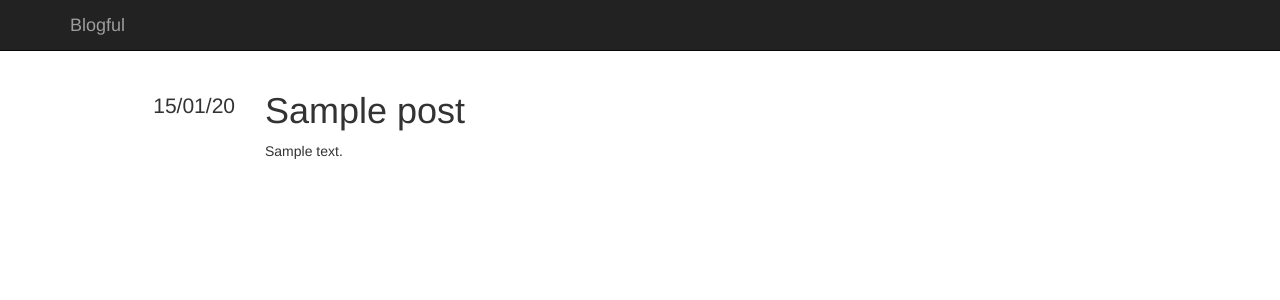
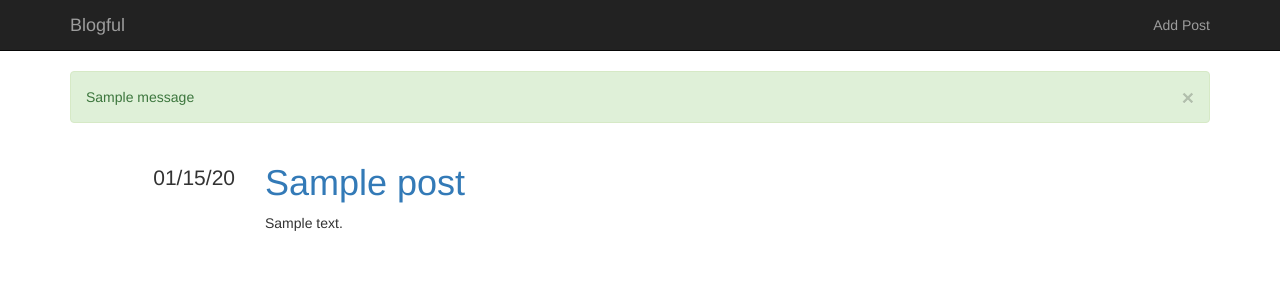
Before and after one commit to macinnis82/blogful, a Flask app: page / in a window 1280 px wide. Shown: the top 300 px of the page. Run offline with Flask 2, Linux system fonts and the light colour scheme; tables that the repository leaves empty hold one stand-in row (values such as "Sample post"); one stand-in notice (Sample message) is shown; some libraries are stand-ins or nearby versions.

Commit message:
Added ability to edit & delete posts & added ckeditor to be used as the textarea for adding and editing posts

```diff
--- a/blog/__init__.py
+++ b/blog/__init__.py
@@ -5,6 +5,7 @@ from flask import Flask
 app = Flask(__name__)
 config_path = os.environ.get("CONFIG_PATH", "blog.config.DevelopmentConfig")
 app.config.from_object(config_path)
+app.secret_key = 'some_secret'
 
 from . import views
 from . import filters
--- a/blog/templates/add_post.html
+++ b/blog/templates/add_post.html
@@ -16,4 +16,8 @@
     <button type="submit" class="btn btn-default">Submit</button>
   </form>
 
+  <script>
+      CKEDITOR.replace( 'content' );
+  </script>
+
 {% endblock %}
--- a/blog/templates/base.html
+++ b/blog/templates/base.html
@@ -18,6 +18,8 @@
     <script src="http://code.jquery.com/jquery-2.1.1.min.js"></script>
     <!-- Bootstrap -->
     <script src="//netdna.bootstrapcdn.com/bootstrap/3.1.1/js/bootstrap.min.js"></script>
+    <!--ckEditor-->
+    <script src="//cdn.ckeditor.com/4.5.3/standard/ckeditor.js"></script>
   </head>
 
   <body>
@@ -33,12 +35,27 @@
           <a class="navbar-brand" href="{{ url_for('posts') }}">Blogful</a>
         </div>
         <div class="collapse navbar-collapse">
-          <ul class="nav navbar-nav navbar-right"></ul>
+          <ul class="nav navbar-nav navbar-right">
+            <li><a href="{{ url_for('add_post') }}">Add Post</a></li>
+          </ul>
         </div>
       </div>
     </div>
 
+
+
     <div class="container">
+      {% with messages = get_flashed_messages() %}
+        {% if messages %}
+          <div class="alert alert-success" role="alert">
+            {% for message in messages %}
+              <button type="button" class="close" data-dismiss="alert">&times;</button>
+              {{ message }}
+            {% endfor %}
+          </div>
+        {% endif %}
+      {% endwith %}
+
       {% block content %}{% endblock %}
     </div>
   </body>
--- a/blog/templates/macros.html
+++ b/blog/templates/macros.html
@@ -3,8 +3,28 @@
     <div class="col-md-2 text-right metadata">
         <ul class="list-unstyled">
             <li>
-              {{ post.datetime | dateformat("%d/%m/%y") }}
+                {{ post.datetime | dateformat("%m/%d/%y") }}
             </li>
+        </ul>
+    </div>
+    <div class="col-md-10">
+        <h1>
+            <a href="{{ url_for('show_post', post_id=post.id) }}"> {{ post.title }} </a>
+        </h1>
+        {{ post.content | safe }}
+    </div>
+  </div>
+{% endmacro %}
+
+{% macro render_single_post(post) %}
+  <div class="row">
+    <div class="col-md-2 text-right metadata">
+        <ul class="list-unstyled">
+            <li>
+                {{ post.datetime | dateformat("%m/%d/%y") }}
+            </li>
+            <li><a href="{{ url_for('edit_post', post_id=post.id) }}">Edit</a></li>
+            <li><a href="{{ url_for('delete_post', post_id=post.id) }}" class="delete" data-confirm="Are you sure would like to delete?">Delete</a></li>
         </ul>
     </div>
     <div class="col-md-10">
@@ -14,4 +34,21 @@
         {{ post.content | safe }}
     </div>
   </div>
+  <!--confirm an delete with a dialog box-->
+  <script>
+    var deleteLinks = document.querySelectorAll('.delete');
+
+    for (var i = 0; i < deleteLinks.length; i++) {
+      deleteLinks[i].addEventListener('click', function(event) {
+          event.preventDefault();
+
+          var choice = confirm(this.getAttribute('data-confirm'));
+
+          if (choice) {
+            window.location.href = this.getAttribute('href');
+            console.log(window.location.href);
+          }
+      });
+    }
+  </script>
 {% endmacro %}
--- a/blog/templates/posts.html
+++ b/blog/templates/posts.html
@@ -3,7 +3,7 @@
 {% block content %}
 
 {% for post in posts %}
-  {{ macros.render_post(post) }}
+   {{ macros.render_post(post) }}
 {% endfor %}
 
 <ul class="pager">
--- a/blog/views.py
+++ b/blog/views.py
@@ -1,6 +1,6 @@
 import mistune
 
-from flask import render_template, request, redirect, url_for
+from flask import render_template, request, redirect, url_for, flash
 
 from blog import app
 from .database import session
@@ -34,16 +34,73 @@ def posts(page=1, paginate_by=10):
     total_pages=total_pages
   )
 
-@app.route("/post/add", methods=["GET"])
-def add_post_get():
-  return render_template("add_post.html")
+# @app.route("/post/add", methods=["GET"])
+# def add_post_get():
+#   return render_template("add_post.html")
 
-@app.route("/post/add", methods=["POST"])
-def add_post_post():
-  post = Post(
-    title=request.form["title"],
-    content=mistune.markdown(request.form["content"])
-  )
-  session.add(post)
+# @app.route("/post/add", methods=["POST"])
+# def add_post_post():
+#   post = Post(
+#     title=request.form["title"],
+#     content=mistune.markdown(request.form["content"])
+#   )
+#   session.add(post)
+#   session.commit()
+#   return redirect(url_for("posts"))
+
+@app.route("/post/add", methods=["GET", "POST"])
+def add_post():
+  if request.method == "POST":
+    post = Post(
+      title=request.form["title"],
+      content=request.form["content"]
+    )
+    session.add(post)
+    session.commit()
+    flash("Post added successfully!")
+    return redirect(url_for("posts"))
+  else:
+    return render_template("add_post.html")
+
+@app.route("/post/<int:post_id>")
+def show_post(post_id):
+  post = session.query(Post).get(post_id)
+  return render_template("show_post.html", post=post)
+
+@app.route("/post/edit/<int:post_id>", methods=["GET", "POST"])
+def edit_post(post_id):
+  post = session.query(Post).get(post_id)
+
+  # import pdb;
+  # pdb.set_trace()
+
+  if request.method == "POST":
+    post.title=request.form["title"]
+    post.content=request.form["content"]
+    session.add(post)
+    session.commit()
+    flash("Post updated successfully!")
+    return redirect(url_for("posts"))
+
+  return render_template("edit_post.html", post=post)
+
+@app.route("/post/delete/<int:post_id>")
+def delete_post(post_id):
+  # import pdb;
+  # pdb.set_trace()
+
+  post = session.query(Post).get(post_id)
+  # use some sort of JS script to ask if you really want to delete?!
+  session.delete(post)
   session.commit()
+  flash("Post deleted successfully!")
+  # flash("Post was not deleted!")
+
   return redirect(url_for("posts"))
+
+# with app.test_request_context():
+#   print url_for('posts')
+#   print url_for('add_post')
+#   print url_for('show_post', post_id=26)
+#   print url_for('edit_post', post_id=18)
+#   print url_for('delete_post', post_id=6)
--- a/manage.py
+++ b/manage.py
@@ -24,5 +24,6 @@ def seed():
     session.add(post)
 
   session.commit()
+
 if __name__ == "__main__":
   manager.run()
```
Also changed, not shown: blog/templates/edit_post.html (added, +23 -0 lines), blog/templates/show_post.html (added, +8 -0 lines), 9 other files. Lines whose indentation alone changed are shown as unchanged.
